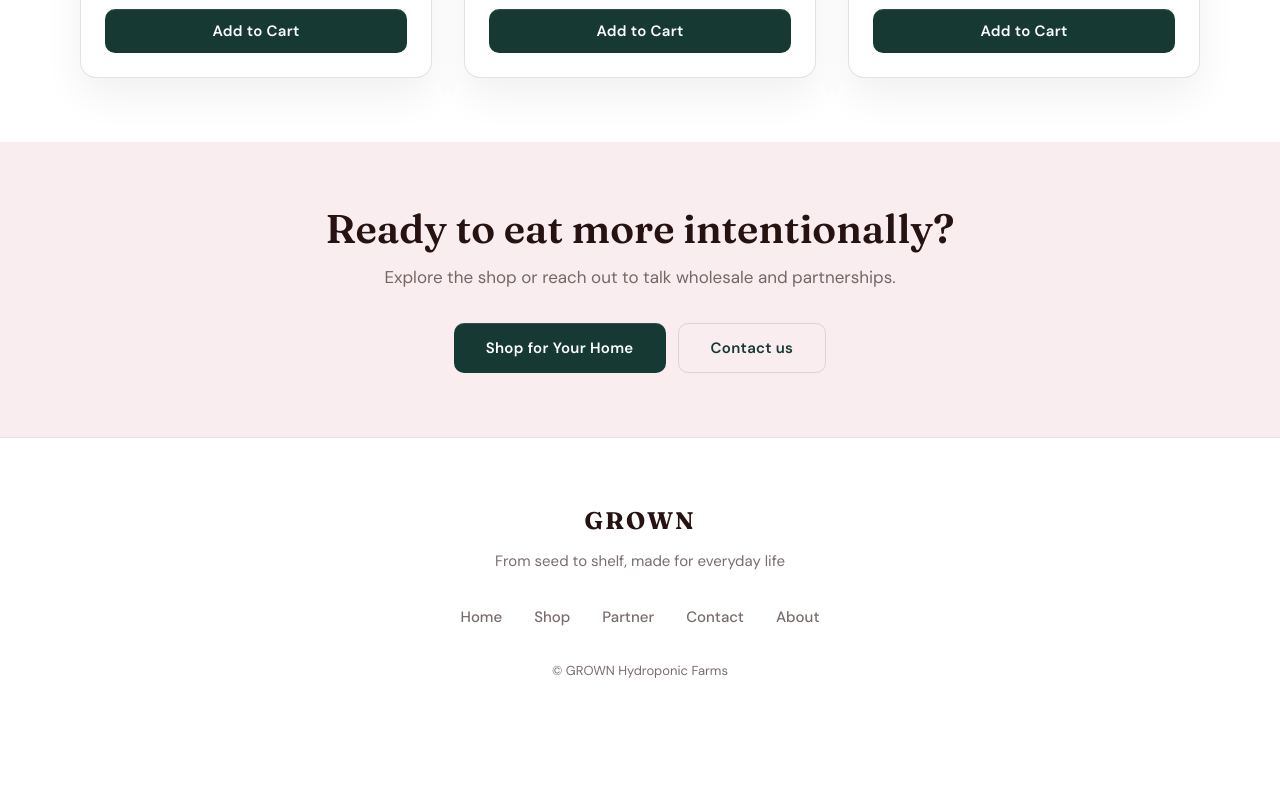
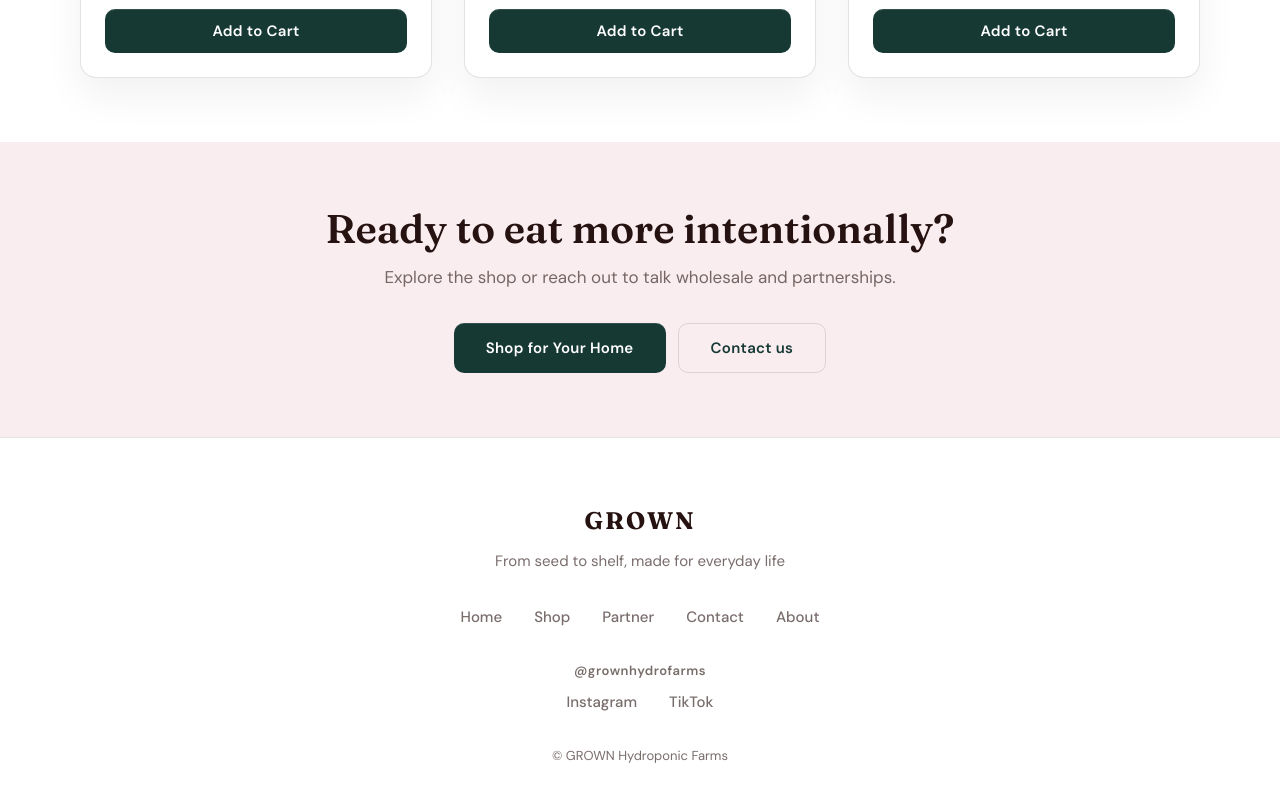
Before and after one commit to DayDream-Technologies/GROWN-website, a React (Vite) app: page / in a window 1280 px wide. Shown: the part 2010-2810 px from the top of the page. Before the commit the page ends 2740 px from the top, so only its background shows below. Built offline with nearby package versions, Linux system fonts and the light colour scheme.

Commit message:
Added social media

```diff
--- a/src/components/Footer.css
+++ b/src/components/Footer.css
@@ -48,6 +48,39 @@
   color: var(--color-green);
 }
 
+.site-footer__social {
+  display: flex;
+  flex-direction: column;
+  align-items: center;
+  gap: var(--space-2);
+}
+
+.site-footer__social-label {
+  margin: 0;
+  font-size: 0.8125rem;
+  font-weight: 600;
+  letter-spacing: 0.04em;
+  color: var(--color-text-secondary);
+}
+
+.site-footer__social-links {
+  display: flex;
+  flex-wrap: wrap;
+  justify-content: center;
+  gap: var(--space-4) var(--space-6);
+}
+
+.site-footer__social-links a {
+  font-size: var(--text-small);
+  font-weight: 500;
+  color: var(--color-text-secondary);
+  text-decoration: none;
+}
+
+.site-footer__social-links a:hover {
+  color: var(--color-green);
+}
+
 .site-footer__legal {
   margin: 0;
   font-size: 0.8125rem;
--- a/src/components/Footer.tsx
+++ b/src/components/Footer.tsx
@@ -18,6 +18,25 @@ export function Footer() {
           <Link to="/contact">Contact</Link>
           <Link to="/about">About</Link>
         </nav>
+        <nav className="site-footer__social" aria-label="Social media">
+          <p className="site-footer__social-label">@grownhydrofarms</p>
+          <div className="site-footer__social-links">
+            <a
+              href="https://www.instagram.com/grownhydrofarms/"
+              target="_blank"
+              rel="noopener noreferrer"
+            >
+              Instagram
+            </a>
+            <a
+              href="https://www.tiktok.com/@grownhydrofarms"
+              target="_blank"
+              rel="noopener noreferrer"
+            >
+              TikTok
+            </a>
+          </div>
+        </nav>
         <p className="site-footer__legal">
           © GROWN Hydroponic Farms
         </p>
```
